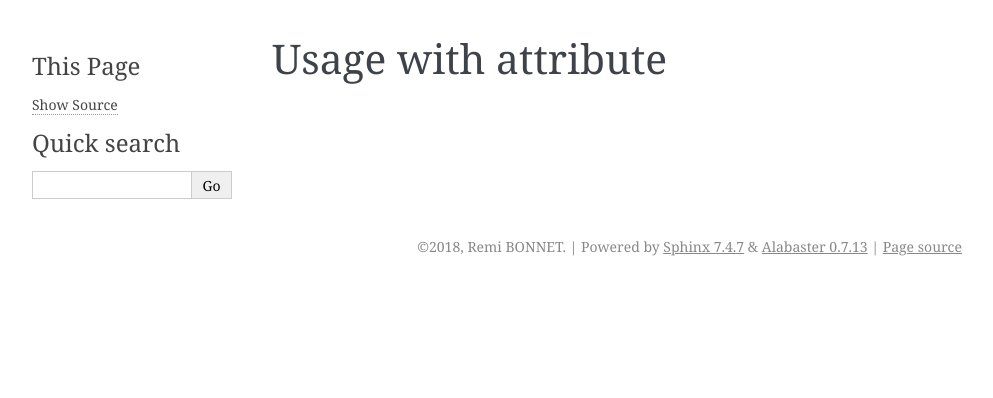
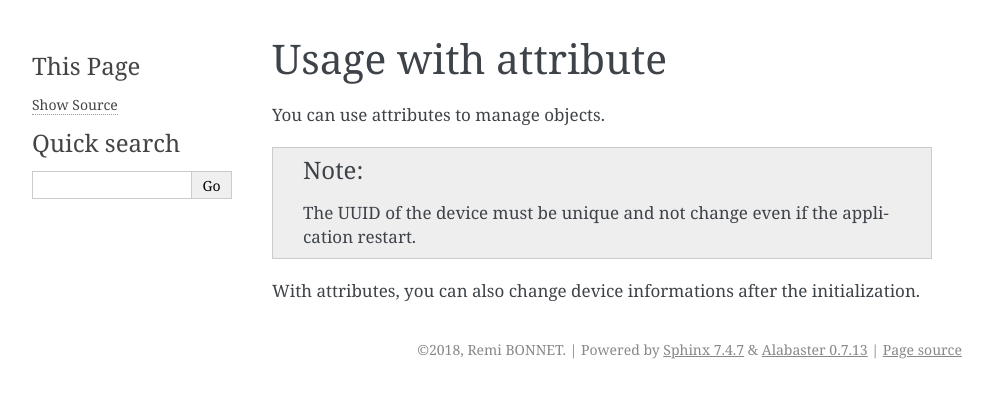
Before and after one commit to bontiv/iot-upnp, a Sphinx documentation site: the page built from docs/quickstart/attribute.rst, in a window 1280 px wide. Shown: the top 398 px of the page, without its empty margins (148-1141 px from the left). Built offline with Sphinx 7.4.7, drawn with Linux system fonts in a browser that asks for light colours.

```diff
--- a/docs/quickstart/attribute.rst
+++ b/docs/quickstart/attribute.rst
@@ -1,2 +1,34 @@
 Usage with attribute
 ====================
+
+You can use attributes to manage objects.
+
+.. code: python
+
+  import upnp
+
+  device = upnp.Device()
+  device.deviceType = 'urn:sadmin-fr:device:demo:1'
+  device.friendlyName = 'UPnP Test'
+  device.uuid = '00a56575-78fa-40fe-b107-8f4b5043a2b0'
+  device.manufacturer = 'BONNET'
+  device.manufacturerURL = 'http://sadmin.fr'
+
+  service = upnp.Service()
+  service.serviceType = 'sadmin-fr:service:dummy'
+  service.serviceId = 'sadmin-fr:serviceId:1'
+
+  device.addService(service)
+  server = upnp.Annoncer(device)
+  server.initLoop()
+  server.notify()
+  server.foreaver()
+  server.dispose()
+
+.. note::
+
+  The UUID of the device must be unique and not change even if the application
+  restart.
+
+With attributes, you can also change device informations after the
+initialization.
--- a/upnp/__init__.py
+++ b/upnp/__init__.py
@@ -1,3 +1,7 @@
 # -*- coding: utf-8 -*-
+"""
+Module to announce a UPnP device on network
+"""
+
 from .UPnP import Annoncer
 from .Objects import Device, Service
```
Also changed, not shown: docs/index.rst (+21 -0 lines), docs/quickstart/asyncio.rst (+15 -0 lines), docs/quickstart/dict.rst (+32 -0 lines), docs/quickstart/index.rst (+27 -3 lines), 1 other file.
